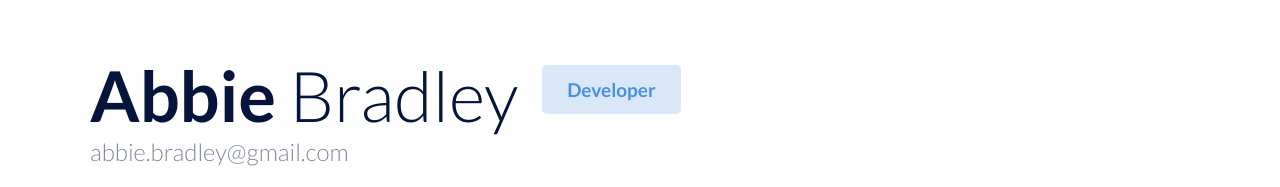
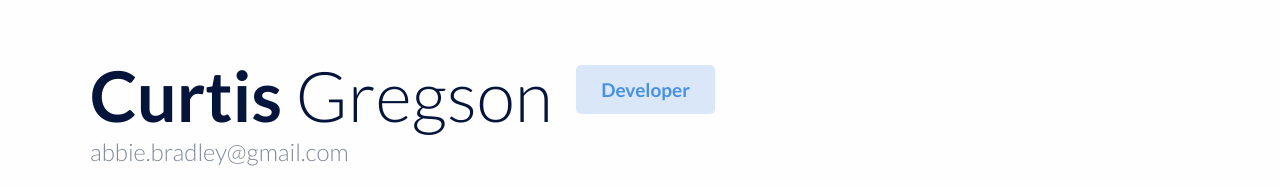
Before and after one commit to gregsoc/gregsoc.github.io, a plain HTML site: page index.html in a window 1280 px wide. Shown: the top 187 px of the page. Drawn offline with Linux system fonts and the light colour scheme.

Commit message:
Update index.html

```diff
--- a/index.html
+++ b/index.html
@@ -1,7 +1,7 @@
 <!DOCTYPE html>
 <html>
 <head>
-	<title>Minimal Resume Template</title>
+	<title>My New Web Site</title>
 	<link rel="stylesheet" type="text/css" href="styles.css">
 	<meta name="viewport" content="width=device-width, initial-scale=1.0">
 </head>
@@ -9,7 +9,7 @@
 
 	<div class="container">
 		<div class="hero">
-			<h1 class="name"><strong>Abbie</strong> Bradley</h1>
+			<h1 class="name"><strong>Curtis</strong> Gregson</h1>
 			<span class="job-title">Developer</span>
 			<span class="email">abbie.bradley@gmail.com</span>
 
```
